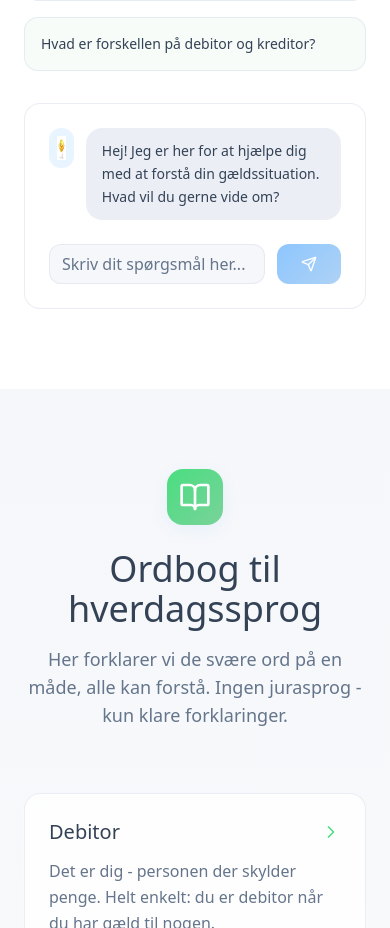
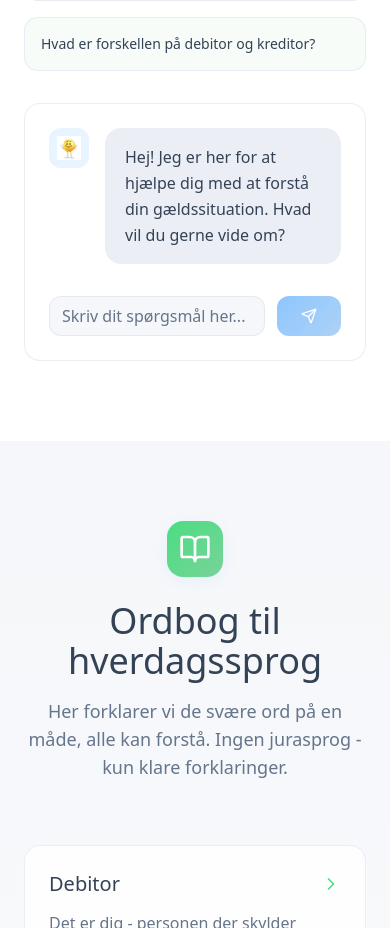
Before and after one commit to sebastianbastholmandersen-boop/vej-hjem, a React (Vite) app: page / in a window 390 px wide. Shown: the part 1385-2313 px from the top of the page. Built offline with nearby package versions, Linux system fonts and the light colour scheme.

Commit message:
Refactor chat component

```diff
--- a/src/components/ChatSection.tsx
+++ b/src/components/ChatSection.tsx
@@ -133,41 +133,41 @@ const ChatSection = () => {
         {/* Chat interface */}
         <Card className="p-6 shadow-card border-border/50">
           {/* Messages */}
-          <div className="space-y-4 mb-6 max-h-96 overflow-y-auto">
+          <div className="space-y-6 mb-8 max-h-[600px] overflow-y-auto">
             {messages.map((message) => (
               <div
                 key={message.id}
-                className={`flex items-start gap-3 ${
+                className={`flex items-start gap-4 ${
                   message.isBot ? 'justify-start' : 'justify-end'
                 }`}
               >
                 {message.isBot && (
-                  <div className="p-2 bg-primary/10 rounded-xl">
+                  <div className="p-2 bg-primary/10 rounded-xl flex-shrink-0">
                     <img src={coinMascot} alt="Gæld AI maskot" className="w-6 h-6" />
                   </div>
                 )}
                 <div
-                  className={`max-w-xs lg:max-w-md px-4 py-3 rounded-2xl ${
+                  className={`max-w-sm lg:max-w-2xl px-5 py-4 rounded-2xl ${
                     message.isBot
                       ? 'bg-muted text-foreground'
                       : 'bg-gradient-hero text-white'
                   }`}
                 >
-                  <p className="text-sm leading-relaxed">{message.text}</p>
+                  <p className="text-base leading-relaxed whitespace-pre-line">{message.text}</p>
                 </div>
                 {!message.isBot && (
-                  <div className="p-2 bg-accent/10 rounded-xl">
+                  <div className="p-2 bg-accent/10 rounded-xl flex-shrink-0">
                     <User className="w-5 h-5 text-accent" />
                   </div>
                 )}
               </div>
             ))}
             {isLoading && (
-              <div className="flex items-start gap-3 justify-start">
-                <div className="p-2 bg-primary/10 rounded-xl">
+              <div className="flex items-start gap-4 justify-start">
+                <div className="p-2 bg-primary/10 rounded-xl flex-shrink-0">
                   <img src={coinMascot} alt="Gæld AI maskot" className="w-6 h-6" />
                 </div>
-                <div className="bg-muted text-foreground px-4 py-3 rounded-2xl">
+                <div className="bg-muted text-foreground px-5 py-4 rounded-2xl">
                   <div className="flex items-center gap-2">
                     <div className="w-2 h-2 bg-primary rounded-full animate-bounce"></div>
                     <div className="w-2 h-2 bg-primary rounded-full animate-bounce" style={{ animationDelay: '0.1s' }}></div>
```
